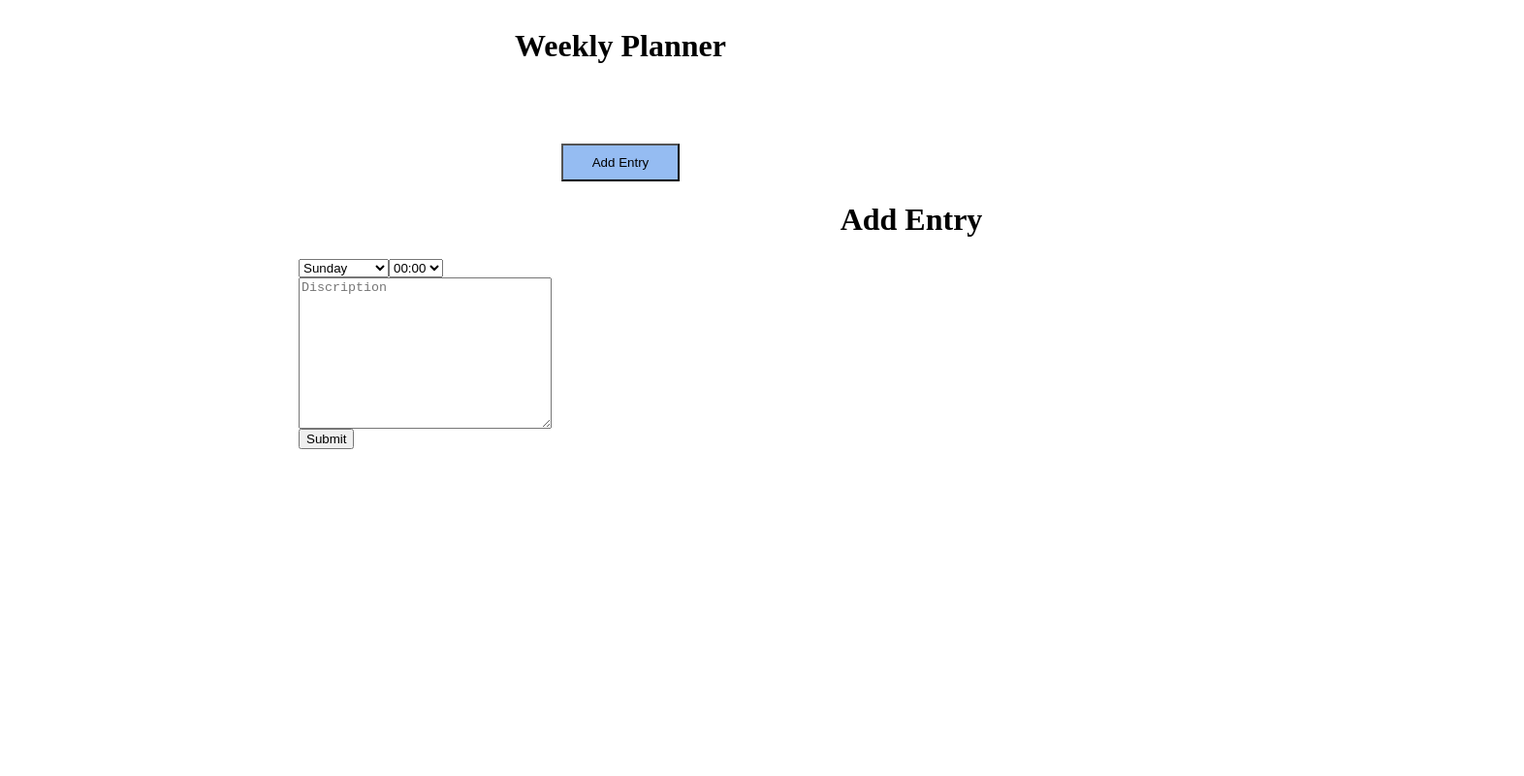
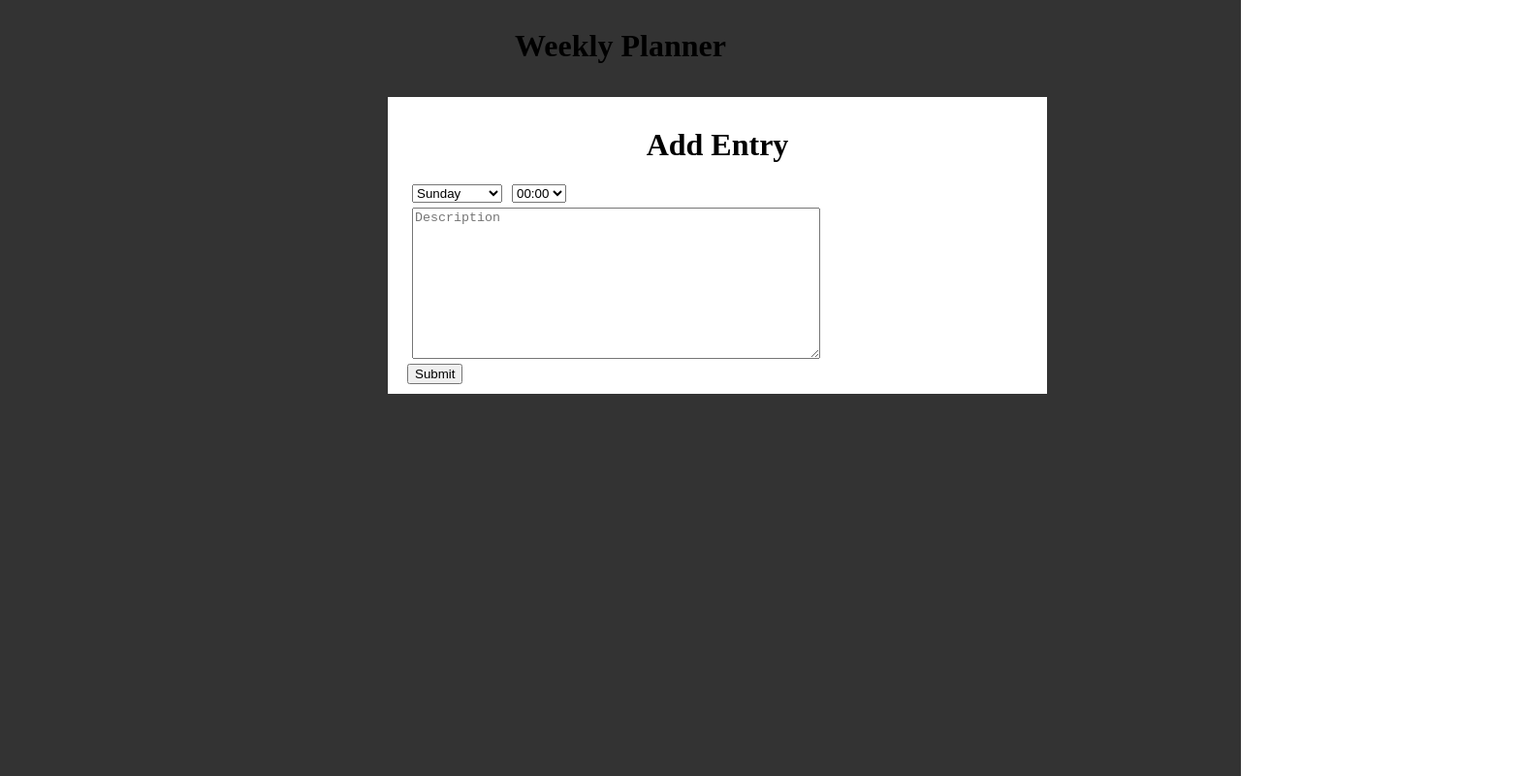
Before and after one commit to parkersiu/week-planner, a website: page index.html in a window 1280 px wide. Shown: the whole page at 97% size, 1572 px wide, since content can reach past the window. Drawn offline with Linux system fonts and the light colour scheme.

Commit message:
funny and safe-for-work message

```diff
--- a/index.html
+++ b/index.html
@@ -21,7 +21,8 @@
   </div>
 
   <form>
-    <div class="container-two">
+    <div class="container-two modal">
+      <div class="wrapper">
         <div class="row">
           <div class="column-full">
             <h1>Add Entry</h1>
@@ -42,10 +43,11 @@
           </select>
         </div>
         <div class="row">
-        <textarea name="" id="" cols="30" rows="10" placeholder="Discription"></textarea>
+          <textarea name="" id="" cols="50" rows="10" placeholder="Description"></textarea>
         </div>
         <div class="row">
-        <button type="submit">Submit</button>
+          <button type="submit" class="submit-button">Submit</button>
+        </div>
       </div>
     </div>
 
--- a/styles.css
+++ b/styles.css
@@ -22,11 +22,35 @@
   display: none;
 }
 
-.visable {
+.visible {
   display: visible;
 }
 
 .container-two {
+  width: 100%;
+  height: 100%;
+  position: fixed;
+  top: 0;
+  left: 0;
+}
+
+.wrapper {
+  background-color: white;
+  width: 50%;
   position: relative;
-  left: 300px;
+  top: 100px;
+  left: 400px;
+  padding: 10px 20px;
 }
+
+.modal {
+  background-color: rgb(0 0 0 / 80%);
+}
+
+select {
+  margin: 0 5px;
+}
+
+textarea {
+  margin: 5px;
+}
```
Lines whose indentation alone changed are shown as unchanged.
